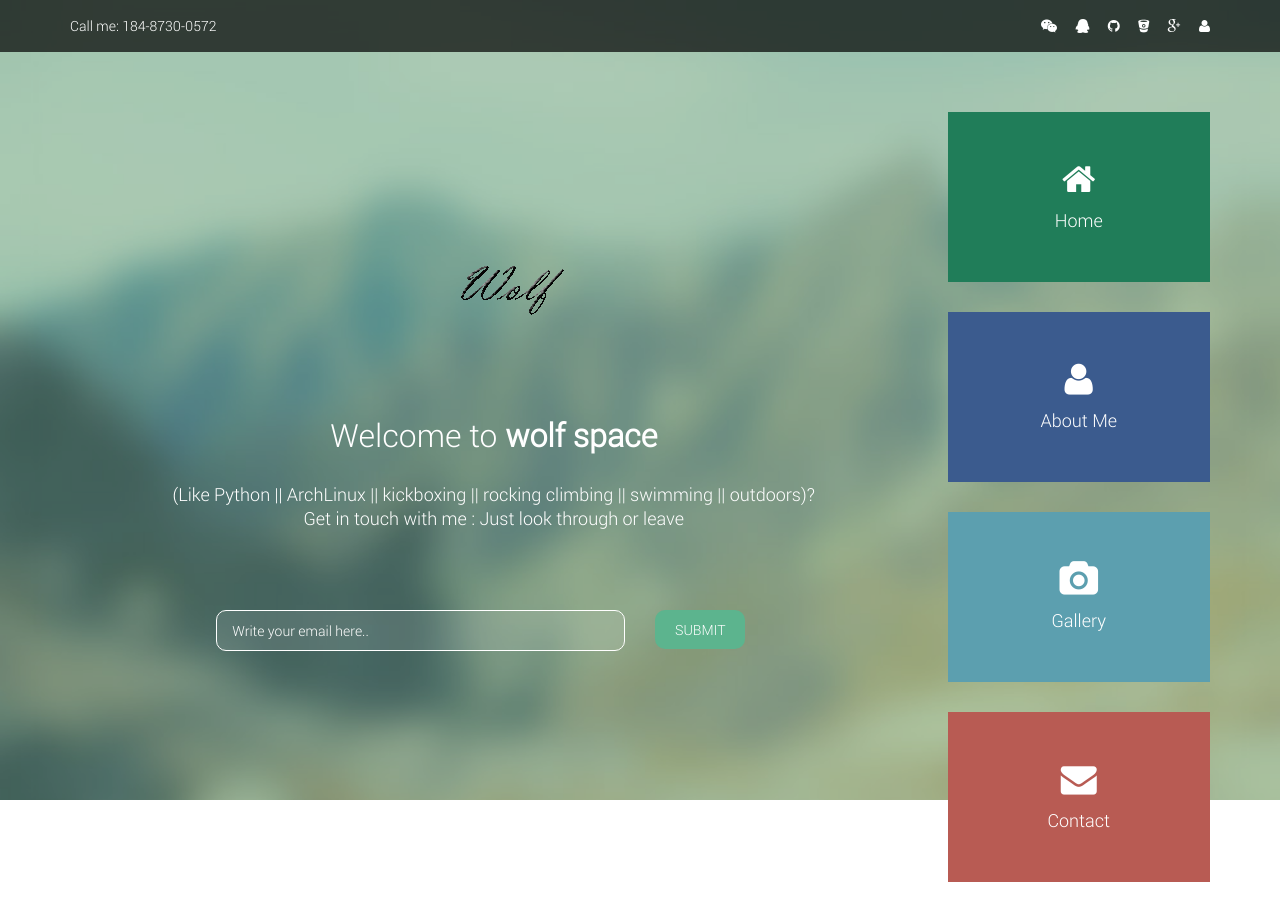
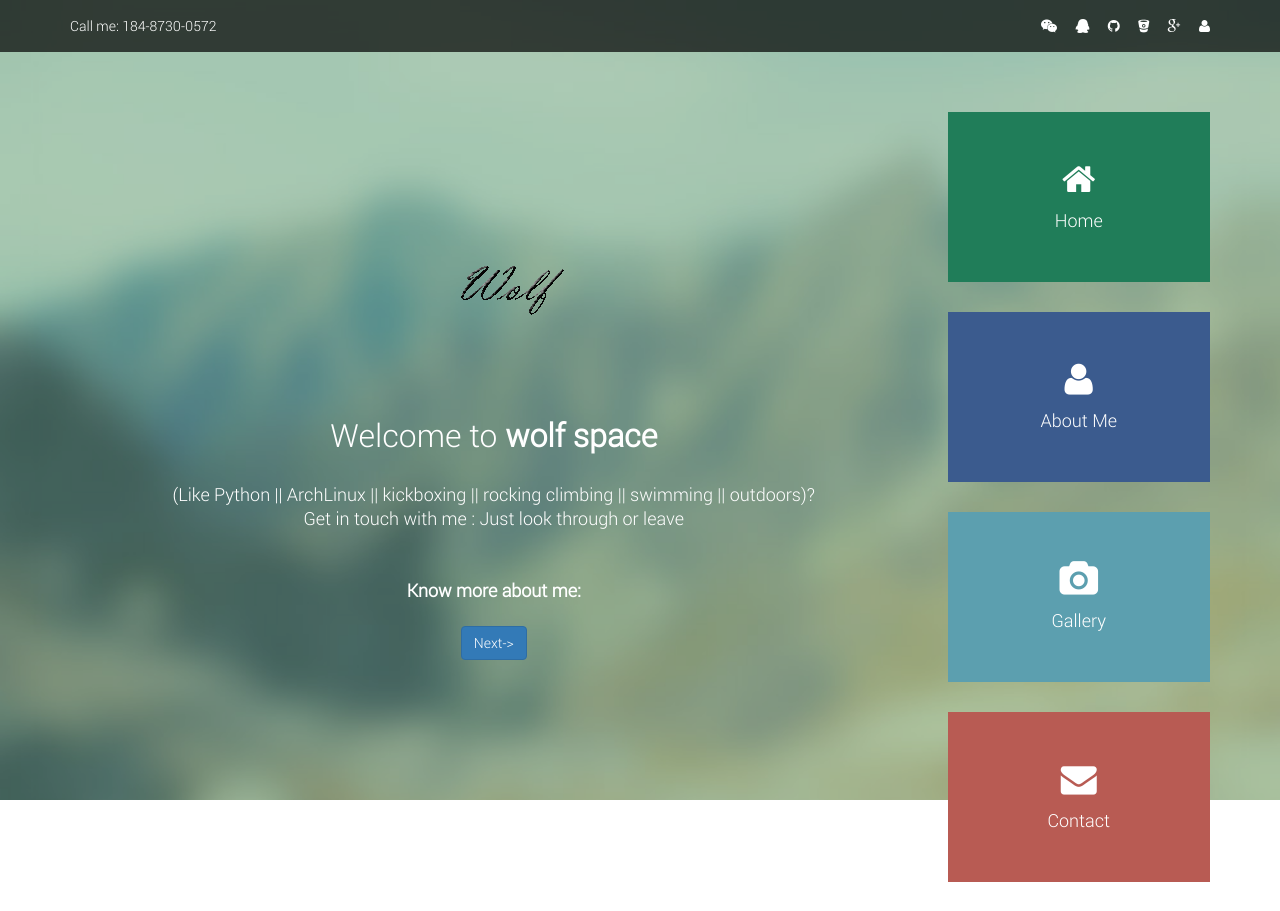
Before and after one commit to lucheng001/my_resume, a Python web app: template application/templates/show/home.html in a window 1280 px wide. Shown: the top 911 px of the page. Run offline with Jinja, Linux system fonts and the light colour scheme; the template is opened without the code that fills it, so the values that code supplies are empty.

Commit message:
some adjust

```diff
--- a/application/templates/show/home.html
+++ b/application/templates/show/home.html
@@ -9,16 +9,11 @@
             <h2>Welcome to <strong>wolf space</strong></h2>
             <p>(Like Python || ArchLinux || kickboxing || rocking climbing || swimming || outdoors)?</p>
             <p>Get in touch with me : Just look through or leave</p>
-            <form action="#" method="get" class="subscribe-form">
-                <div class="row">
-                    <fieldset class="col-md-offset-2 col-md-6">
-                        <input name="subscribe-email" type="email" class="email" id="subscribe-email" placeholder="Write your email here..">
-                    </fieldset>
-                    <fieldset class="col-md-4 button-holder">
-                        <input name="submit" type="submit" class="button default" id="submit" value="Submit">
-                    </fieldset>
-                </div>
-            </form>
+            <br>
+            <br>
+            <p><b>Know more about me:</b></p>
+            <br>
+            <a href="{{ url_for('bpShow.info') }}" class="btn btn-primary">Next-></a>
         </div>
     </div>
 {% endblock %}
```
